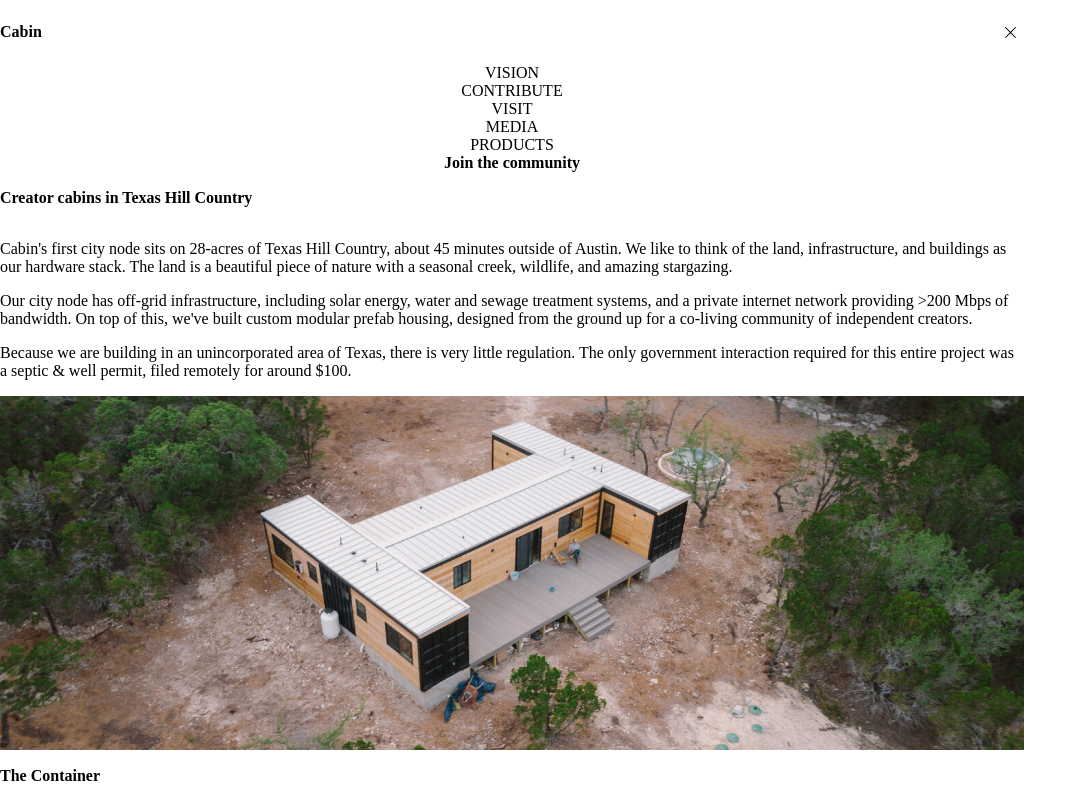
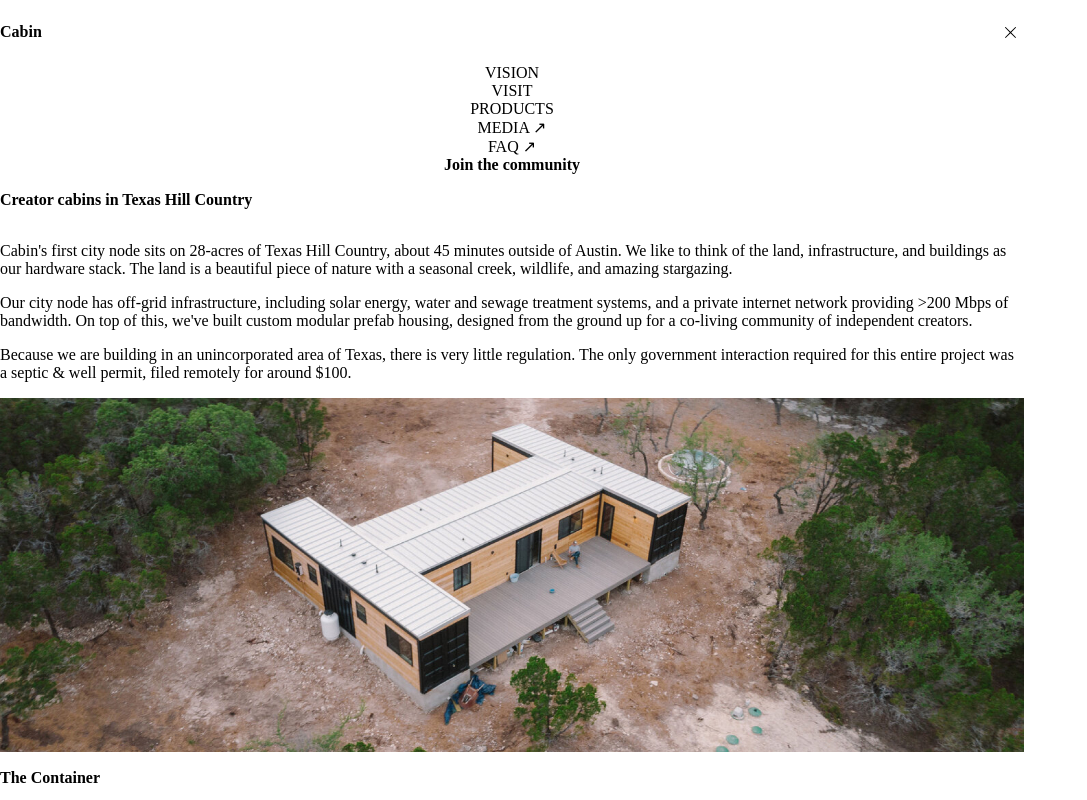
Before and after one commit to CabinDAO/cabin-website, a Next.js app: page /visit in a window 1280 px wide. Both pictures are taken after a click on the button 1010 px from the left and 32 px from the top of the page. Shown: the top 800 px of the page, without its empty margins (0-1087 px from the left). Built offline with nearby package versions, Linux system fonts and the light colour scheme.

Commit message:
Set up temp nav

```diff
--- a/components/Header.js
+++ b/components/Header.js
@@ -13,18 +13,21 @@ export default function Header() {
       <Link href="/vision">
         <a>Vision</a>
       </Link>
-      <Link href="/contribute">
+      {/* <Link href="/contribute">
         <a>Contribute</a>
-      </Link>
+      </Link> */}
       <Link href="/visit">
         <a>Visit</a>
       </Link>
-      <a target="_blank" rel="noreferrer" href="https://creators.mirror.xyz/">
-        Media
-      </a>
       <Link href="/products">
         <a>Products</a>
       </Link>
+      <a target="_blank" rel="noreferrer" href="https://creators.mirror.xyz/">
+        Media &#8599;
+      </a>
+      <a target="_blank" rel="noreferrer" href="https://docs.google.com/document/d/1-loaFmQpTbSwz8Ki-u5gsfXjTS_VEQlU20IOVysxK_M/">
+        FAQ &#8599;
+      </a>
     </Nav>
   );
 
```
